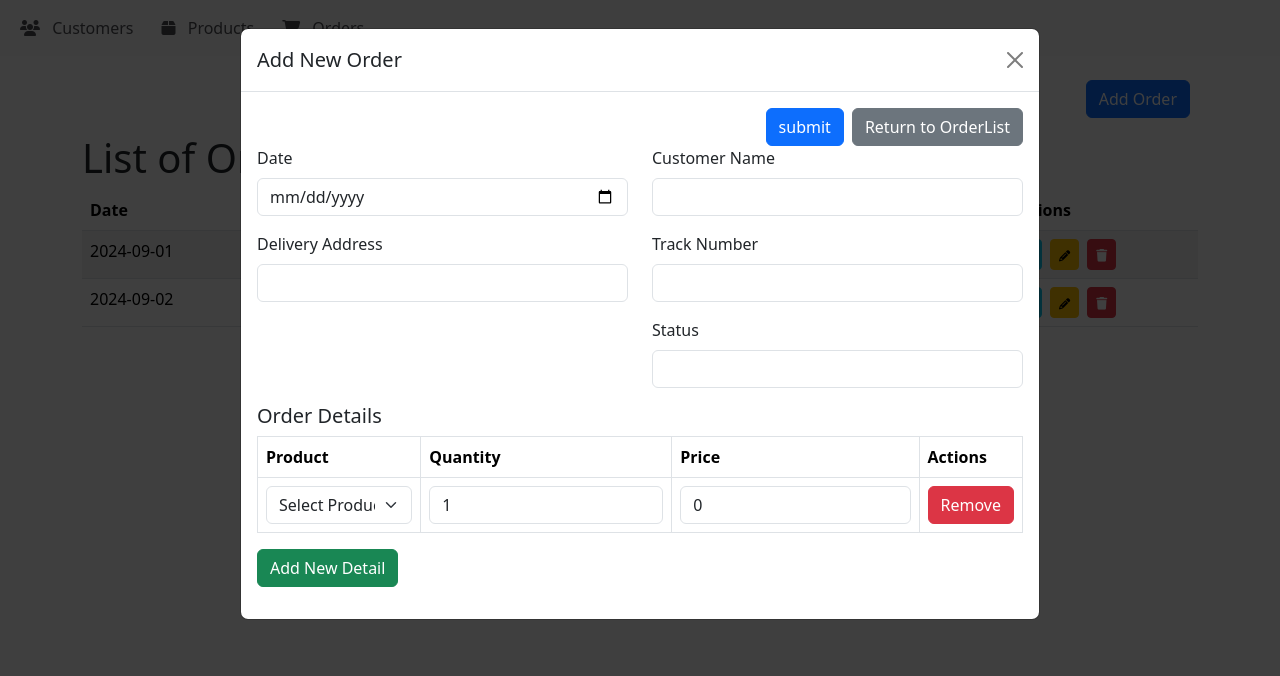
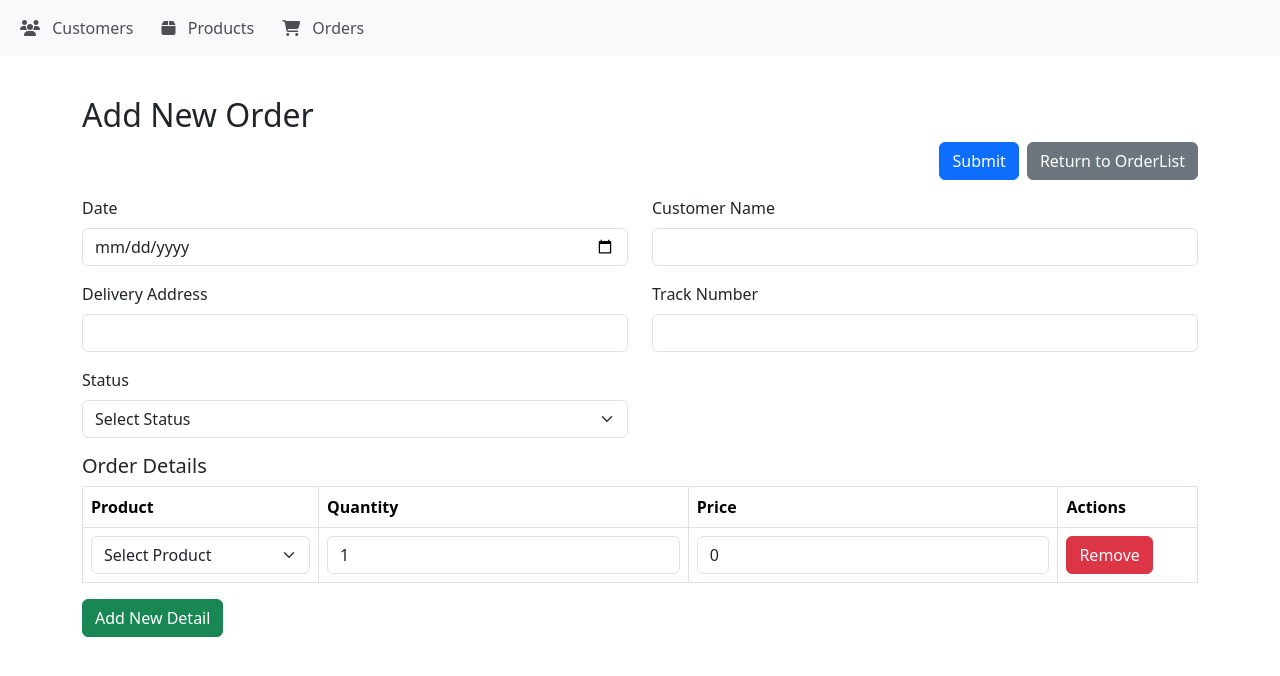
Before and after one commit to Abdarahmane/commercial-manager, a Vue app: page /orders in a window 1280 px wide. Both pictures are taken after a click on the button "Add Order". Shown: the top 676 px of the page. Built offline with nearby package versions, Linux system fonts and the light colour scheme.

Commit message:
delete modal

```diff
--- a/src/components/orders/order.vue
+++ b/src/components/orders/order.vue
@@ -1,11 +1,282 @@
 <template>
   <div class="container my-4">
     <div class="d-flex justify-content-end mb-3">
-      <!-- Bouton pour ajouter une commande et fermer -->
-      <button class="btn btn-primary me-2" data-bs-toggle="modal" data-bs-target="#addOrderModal">Add Order</button>
-      <!-- <button class="btn btn-secondary" data-bs-dismiss="modal">Close</button> -->
+      <!-- Bouton pour afficher le formulaire d'ajout -->
+      <button
+        v-if="!showEditForm && !showOrderDetails && !showAddForm"
+        class="btn btn-primary me-2"
+        @click="toggleAddForm"
+      >
+        Add Order
+      </button>
     </div>
 
+    <!-- Formulaire d'ajout -->
+    <div v-if="showAddForm" class="mb-5">
+      <h2>Add New Order</h2>
+      <div class="d-flex justify-content-end mb-3">
+        <button type="submit" class="btn btn-primary me-2">Submit</button>
+        <button type="button" class="btn btn-secondary" @click="toggleAddForm">
+          Return to OrderList
+        </button>
+      </div>
+
+      <form @submit.prevent="addOrder">
+        <!-- Contenu du formulaire d'ajout -->
+        <div class="row">
+          <div class="mb-3 col-md-6">
+            <label for="date" class="form-label">Date</label>
+            <input
+              v-model="newOrder.date"
+              type="date"
+              class="form-control"
+              id="date"
+              required
+            />
+          </div>
+          <div class="mb-3 col-md-6">
+            <label for="customer" class="form-label">Customer Name</label>
+            <input
+              v-model="newOrder.customerName"
+              type="text"
+              class="form-control"
+              id="customer"
+              required
+            />
+          </div>
+          <div class="mb-3 col-md-6">
+            <label for="address" class="form-label">Delivery Address</label>
+            <input
+              v-model="newOrder.deliveryAddress"
+              type="text"
+              class="form-control"
+              id="address"
+              required
+            />
+          </div>
+          <div class="mb-3 col-md-6">
+            <label for="trackNumber" class="form-label">Track Number</label>
+            <input
+              v-model="newOrder.trackNumber"
+              type="text"
+              class="form-control"
+              id="trackNumber"
+              required
+            />
+          </div>
+          <div class="mb-3 col-md-6">
+            <label for="status" class="form-label">Status</label>
+            <select
+              v-model="newOrder.status"
+              class="form-select"
+              id="status"
+              required
+            >
+              <option disabled value="">Select Status</option>
+              <option>Processing</option>
+              <option>Shipped</option>
+              <option>Delivered</option>
+            </select>
+          </div>
+        </div>
+
+        <!-- Section des détails de commande -->
+        <div class="mb-3">
+          <h5>Order Details</h5>
+          <table class="table table-bordered">
+            <thead>
+              <tr>
+                <th>Product</th>
+                <th>Quantity</th>
+                <th>Price</th>
+                <th>Actions</th>
+              </tr>
+            </thead>
+            <tbody>
+              <tr v-for="(detail, index) in newOrder.details" :key="index">
+                <td>
+                  <select v-model="detail.product" class="form-select" required>
+                    <option disabled value="">Select Product</option>
+                    <option
+                      v-for="product in products"
+                      :key="product.id"
+                      :value="product.name"
+                    >
+                      {{ product.name }}
+                    </option>
+                  </select>
+                </td>
+                <td>
+                  <input
+                    v-model.number="detail.quantity"
+                    type="number"
+                    class="form-control"
+                    min="1"
+                  />
+                </td>
+                <td>
+                  <input
+                    v-model.number="detail.price"
+                    type="number"
+                    class="form-control"
+                    min="0"
+                  />
+                </td>
+                <td>
+                  <button
+                    type="button"
+                    class="btn btn-danger"
+                    @click="removeDetail(index)"
+                  >
+                    Remove
+                  </button>
+                </td>
+              </tr>
+            </tbody>
+          </table>
+          <button type="button" class="btn btn-success" @click="addNewDetail">
+            Add New Detail
+          </button>
+        </div>
+      </form>
+    </div>
+
+    <!-- Formulaire d'édition -->
+    <div v-if="showEditForm" class="mb-5">
+      <h2>Edit Order</h2>
+      <div class="d-flex justify-content-end mb-3">
+        <button type="submit" class="btn btn-primary me-2">Submit</button>
+        <button type="button" class="btn btn-secondary" @click="cancelEdit">
+          Return to OrderList
+        </button>
+      </div>
+
+      <form @submit.prevent="submitEdit">
+        <!-- Champs de formulaire d'édition -->
+        <div class="row">
+          <div class="mb-3 col-md-6">
+            <label for="editDate" class="form-label">Date</label>
+            <input
+              v-model="selectedOrder.date"
+              type="date"
+              class="form-control"
+              id="editDate"
+              required
+            />
+          </div>
+          <div class="mb-3 col-md-6">
+            <label for="editCustomer" class="form-label">Customer Name</label>
+            <input
+              v-model="selectedOrder.customerName"
+              type="text"
+              class="form-control"
+              id="editCustomer"
+              required
+            />
+          </div>
+          <div class="mb-3 col-md-6">
+            <label for="editAddress" class="form-label">Delivery Address</label>
+            <input
+              v-model="selectedOrder.deliveryAddress"
+              type="text"
+              class="form-control"
+              id="editAddress"
+              required
+            />
+          </div>
+          <div class="mb-3 col-md-6">
+            <label for="editTrackNumber" class="form-label">Track Number</label>
+            <input
+              v-model="selectedOrder.trackNumber"
+              type="text"
+              class="form-control"
+              id="editTrackNumber"
+              required
+            />
+          </div>
+          <div class="mb-3 col-md-6">
+            <label for="editStatus" class="form-label">Status</label>
+            <select
+              v-model="selectedOrder.status"
+              class="form-select"
+              id="editStatus"
+              required
+            >
+              <option disabled value="">Select Status</option>
+              <option>Processing</option>
+              <option>Shipped</option>
+              <option>Delivered</option>
+            </select>
+          </div>
+        </div>
+
+        <!-- Section des détails de commande pour l'édition -->
+        <div class="mb-3">
+          <h5>Order Details</h5>
+          <table class="table table-bordered">
+            <thead>
+              <tr>
+                <th>Product</th>
+                <th>Quantity</th>
+                <th>Price</th>
+                <th>Actions</th>
+              </tr>
+            </thead>
+            <tbody>
+              <tr v-for="(detail, index) in selectedOrder.details" :key="index">
+                <td>
+                  <select v-model="detail.product" class="form-select">
+                    <option disabled value="">Select Product</option>
+                    <option
+                      v-for="product in products"
+                      :key="product.id"
+                      :value="product.name"
+                    >
+                      {{ product.name }}
+                    </option>
+                  </select>
+                </td>
+                <td>
+                  <input
+                    v-model.number="detail.quantity"
+                    type="number"
+                    class="form-control"
+                    min="1"
+                  />
+                </td>
+                <td>
+                  <input
+                    v-model.number="detail.price"
+                    type="number"
+                    class="form-control"
+                    min="0"
+                  />
+                </td>
+                <td>
+                  <button
+                    type="button"
+                    class="btn btn-danger"
+                    @click="removeDetailFromEdit(index)"
+                  >
+                    Remove
+                  </button>
+                </td>
+              </tr>
+            </tbody>
+          </table>
+          <button
+            type="button"
+            class="btn btn-success"
+            @click="addNewDetailToEdit"
+          >
+            Add New Detail
+          </button>
+        </div>
+      </form>
+    </div>
+
+    <!-- Liste des commandes (masquée si en mode ajout ou édition) -->
+    <div v-if="!showAddForm && !showEditForm && !showOrderDetails">
       <h1>List of Orders</h1>
       <table class="table table-striped col-12">
         <thead>
@@ -26,166 +297,53 @@
             <td>{{ order.trackNumber }}</td>
             <td>{{ order.status }}</td>
             <td>
-           <button class="btn btn-info btn-sm me-2" @click="showModal('view', product)">
-               <i class="fa fa-eye" style="font-size: 0.8em;"></i>
+              <button
+                class="btn btn-info btn-sm me-2"
+                @click="viewOrderDetails(order)"
+              >
+                <i class="fas fa-eye"></i>
+                <!-- Icône "View" -->
               </button>
-            <button class="btn btn-warning btn-sm me-2" @click="showModal('edit', product)">
-               <i class="fa fa-pencil" style="font-size: 0.8em;"></i>
+              <button
+                class="btn btn-warning btn-sm me-2"
+                @click="editOrder(order)"
+              >
+                <i class="fas fa-edit"></i>
+                <!-- Icône "Edit" -->
               </button>
-            <button class="btn btn-danger btn-sm" @click="showModal('delete', product.id)">
-             <i class="fa fa-trash" style="font-size: 0.9em;"></i>
+              <button
+                class="btn btn-danger btn-sm"
+                @click="deleteOrder(order.id)"
+              >
+                <i class="fas fa-trash"></i>
+                <!-- Icône "Delete" -->
               </button>
             </td>
           </tr>
         </tbody>
       </table>
-
-    <!-- Modal pour ajouter une commande -->
-    <div class="modal fade" id="addOrderModal" tabindex="-1" aria-labelledby="addOrderModalLabel" aria-hidden="true">
-      <div class="modal-dialog modal-lg"> <!-- Adjusted to large modal -->
-        <div class="modal-content">
-          <div class="modal-header">
-            <h5 class="modal-title" id="addOrderModalLabel">Add New Order</h5>
-            <button type="button" class="btn-close" data-bs-dismiss="modal" aria-label="Close"></button>
-          </div>
-          <div class="modal-body">
-            <form @submit.prevent="addOrder">
-              <div class="row">
-                <div class="d-flex justify-content-end">
-                <button type="submit" class="btn btn-primary me-2">submit</button>
-                <button type="button" class="btn btn-secondary" data-bs-dismiss="modal">Return to OrderList</button>
-              </div>
-                <div class="col-md-6 mb-3">
-                  <label for="date" class="form-label">Date</label>
-                  <input v-model="newOrder.date" type="date" class="form-control" id="date" required>
-                </div>
-                <div class="col-md-6 mb-3">
-                  <label for="customerName" class="form-label">Customer Name</label>
-                  <input v-model="newOrder.customerName" type="text" class="form-control" id="customerName" required>
-                </div>
     </div>
 
-              <div class="row">
-                <div class="col-md-6 mb-3">
-                  <label for="deliveryAddress" class="form-label">Delivery Address</label>
-                  <input v-model="newOrder.deliveryAddress" type="text" class="form-control" id="deliveryAddress" required>
-                </div>
-                <div class="col-md-6 mb-3">
-                  <label for="trackNumber" class="form-label">Track Number</label>
-                  <input v-model="newOrder.trackNumber" type="text" class="form-control" id="trackNumber" required>
-                </div>
-              </div>
-
-              <!-- Status moved to the right side -->
-              <div class="row">
-                <div class="col-md-6 mb-3 offset-md-6">
-                  <label for="status" class="form-label">Status</label>
-                  <select v-model="newOrder.status" class="form-control" id="status" required>
-                    <option value="Processing">Processing</option>
-                    <option value="Shipped">Shipped</option>
-                    <option value="Delivered">Delivered</option>
-                  </select>
-                </div>
-              </div>
-
-              <!-- Order Details Section -->
-              <div class="mb-3">
-                <h5>Order Details</h5>
-                <table class="table table-bordered">
-                  <thead>
-                    <tr>
-                      <th>Product</th>
-                      <th>Quantity</th>
-                      <th>Price</th>
-                      <th>Actions</th>
-                    </tr>
-                  </thead>
-                  <tbody>
-                    <tr v-for="(detail, index) in newOrder.details" :key="index">
-                      <td>
-                        <select v-model="detail.product" class="form-select" required>
-                          <option disabled value="">Select Product</option>
-                          <option v-for="product in products" :key="product.id" :value="product.name">{{ product.name }}</option>
-                        </select>
-                      </td>
-                      <td>
-                        <input v-model.number="detail.quantity" type="number" class="form-control" min="1" value="1" />
-                      </td>
-                      <td>
-                        <input v-model.number="detail.price" type="number" class="form-control" min="0" />
-                      </td>
-                      <td>
-                        <button type="button" class="btn btn-danger" @click="removeDetail(index)">Remove</button>
-                      </td>
-                    </tr>
-                  </tbody>
-                </table>
-                <button type="button" class="btn btn-success" @click="addNewDetail">Add New Detail</button>
-              </div>
-
-              <div class="d-flex justify-content-end">
-
-              </div>
-            </form>
-          </div>
-        </div>
-      </div>
-    </div>
-
-    <!-- Modal pour afficher, éditer ou supprimer une commande -->
-    <div class="modal fade" id="orderModal" tabindex="-1" aria-labelledby="orderModalLabel" aria-hidden="true">
-      <div class="modal-dialog">
-        <div class="modal-content">
-          <div class="modal-header">
-            <h5 class="modal-title" id="orderModalLabel">{{ modalTitle }}</h5>
-            <button type="button" class="btn-close" data-bs-dismiss="modal" aria-label="Close"></button>
-          </div>
-          <div class="modal-body">
-            <!-- Contenu du modal selon l'action -->
-            <div v-if="modalAction === 'view'">
+    <!-- Détails de la commande (masquée si en mode ajout ou édition) -->
+    <div v-if="showOrderDetails">
+      <h2>Order Details</h2>
       <p><strong>Date:</strong> {{ selectedOrder.date }}</p>
-              <p><strong>Customer:</strong> {{ selectedOrder.customerName }}</p>
-              <p><strong>Delivery Address:</strong> {{ selectedOrder.deliveryAddress }}</p>
+      <p><strong>Customer Name:</strong> {{ selectedOrder.customerName }}</p>
+      <p>
+        <strong>Delivery Address:</strong> {{ selectedOrder.deliveryAddress }}
+      </p>
       <p><strong>Track Number:</strong> {{ selectedOrder.trackNumber }}</p>
       <p><strong>Status:</strong> {{ selectedOrder.status }}</p>
-            </div>
 
-            <div v-if="modalAction === 'edit'">
-              <form @submit.prevent="submitEdit">
-                <div class="mb-3">
-                  <label for="date" class="form-label">Date</label>
-                  <input v-model="selectedOrder.date" type="date" class="form-control" id="date">
-                </div>
-                <div class="mb-3">
-                  <label for="customerName" class="form-label">Customer Name</label>
-                  <input v-model="selectedOrder.customerName" type="text" class="form-control" id="customerName">
-                </div>
-                <div class="mb-3">
-                  <label for="deliveryAddress" class="form-label">Delivery Address</label>
-                  <input v-model="selectedOrder.deliveryAddress" type="text" class="form-control" id="deliveryAddress">
-                </div>
-                <div class="mb-3">
-                  <label for="trackNumber" class="form-label">Track Number</label>
-                  <input v-model="selectedOrder.trackNumber" type="text" class="form-control" id="trackNumber">
-                </div>
-                <div class="mb-3">
-                  <label for="status" class="form-label">Status</label>
-                  <input v-model="selectedOrder.status" type="text" class="form-control" id="status">
-                </div>
-                <button type="submit" class="btn btn-primary">Save Changes</button>
-              </form>
-            </div>
+      <h5>Order Items</h5>
+      <ul>
+        <li v-for="(detail, index) in selectedOrder.details" :key="index">
+          {{ detail.product }} - Quantity: {{ detail.quantity }} - Price:
+          {{ detail.price }}
+        </li>
+      </ul>
 
-            <div v-if="modalAction === 'delete'">
-              <p>Are you sure you want to delete this order from {{ selectedOrder.customerName }}?</p>
-            </div>
-          </div>
-          <div class="modal-footer">
-            <button type="button" class="btn btn-secondary" data-bs-dismiss="modal">Close</button>
-            <button v-if="modalAction === 'delete'" type="button" class="btn btn-danger" @click="confirmDelete">Delete</button>
-          </div>
-        </div>
-      </div>
+      <button class="btn btn-secondary" @click="hideOrderDetails">Close</button>
     </div>
   </div>
 </template>
@@ -194,80 +352,113 @@
 export default {
   data() {
     return {
+      showAddForm: false,
+      showEditForm: false,
+      showOrderDetails: false,
       orders: [
-        { id: 1, date: '2024-09-01', customerName: 'John Doe', deliveryAddress: '123 Main St', trackNumber: 'TRACK123', status: 'Shipped' },
-        { id: 2, date: '2024-09-02', customerName: 'Jane Smith', deliveryAddress: '456 Elm St', trackNumber: 'TRACK456', status: 'Processing' }
+        {
+          id: 1,
+          date: "2024-09-01",
+          customerName: "John Doe",
+          deliveryAddress: "123 Main St",
+          trackNumber: "TRACK123",
+          status: "Shipped",
+          details: [{ product: "Product 1", quantity: 2, price: 100 }],
+        },
+        {
+          id: 2,
+          date: "2024-09-02",
+          customerName: "Jane Smith",
+          deliveryAddress: "456 Elm St",
+          trackNumber: "TRACK456",
+          status: "Processing",
+          details: [{ product: "Product 2", quantity: 1, price: 50 }],
+        },
+      ],
+      products: [
+        { id: 1, name: "Product 1" },
+        { id: 2, name: "Product 2" },
       ],
       newOrder: {
-        date: '',
-        customerName: '',
-        deliveryAddress: '',
-        trackNumber: '',
-        status: '',
-        details: [{ product: '', quantity: 1, price: 0 }]
+        date: "",
+        customerName: "",
+        deliveryAddress: "",
+        trackNumber: "",
+        status: "",
+        details: [{ product: "", quantity: 1, price: 0 }],
       },
-      products: [
-        { id: 1, name: 'Product 1' },
-        { id: 2, name: 'Product 2' }
-      ],
-      selectedOrder: {},
-      modalAction: '',
-      modalTitle: ''
+      selectedOrder: null,
     };
   },
   methods: {
-    showModal(action, order) {
-      this.modalAction = action;
-      this.selectedOrder = { ...order };
-      this.modalTitle = action === 'view' ? 'View Order' : action === 'edit' ? 'Edit Order' : 'Delete Order';
-      const modal = new bootstrap.Modal(document.getElementById('orderModal'));
-      modal.show();
+    toggleAddForm() {
+      this.showAddForm = !this.showAddForm;
+      this.showEditForm = false;
+      this.showOrderDetails = false;
+      this.newOrder = {
+        date: "",
+        customerName: "",
+        deliveryAddress: "",
+        trackNumber: "",
+        status: "",
+        details: [{ product: "", quantity: 1, price: 0 }],
+      };
     },
     addOrder() {
-      this.orders.push({
-        ...this.newOrder,
-        id: this.orders.length + 1
-      });
-      alert(`Order for ${this.newOrder.customerName} added successfully.`);
-      this.newOrder = {
-        date: '',
-        customerName: '',
-        deliveryAddress: '',
-        trackNumber: '',
-        status: '',
-        details: [{ product: '', quantity: 1, price: 0 }]
-      };
-      const modal = bootstrap.Modal.getInstance(document.getElementById('addOrderModal'));
-      modal.hide();
+      const newId = Date.now();
+      this.orders.push({ ...this.newOrder, id: newId });
+      this.showAddForm = false;
+    },
+    viewOrderDetails(order) {
+      this.selectedOrder = { ...order };
+      this.showOrderDetails = true;
+      this.showEditForm = false;
+      this.showAddForm = false;
+    },
+    hideOrderDetails() {
+      this.showOrderDetails = false;
+    },
+    editOrder(order) {
+      this.selectedOrder = { ...order };
+      this.showEditForm = true;
+      this.showOrderDetails = false;
+      this.showAddForm = false;
+    },
+    submitEdit() {
+      const index = this.orders.findIndex(
+        (order) => order.id === this.selectedOrder.id
+      );
+      if (index !== -1) {
+        this.orders.splice(index, 1, this.selectedOrder);
+        this.showEditForm = false;
+      }
+    },
+    cancelEdit() {
+      this.showEditForm = false;
+    },
+    deleteOrder(orderId) {
+      const order = this.orders.find((order) => order.id === orderId);
+      if (
+        confirm(
+          `Are you sure you want to delete the order for ${order.customerName}?`
+        )
+      ) {
+        this.orders = this.orders.filter((order) => order.id !== orderId);
+        alert(`Order for ${order.customerName} has been deleted.`);
+      }
     },
     addNewDetail() {
-      this.newOrder.details.push({ product: '', quantity: 1, price: 0 });
+      this.newOrder.details.push({ product: "", quantity: 1, price: 0 });
     },
     removeDetail(index) {
       this.newOrder.details.splice(index, 1);
     },
-    submitEdit() {
-      const index = this.orders.findIndex(order => order.id === this.selectedOrder.id);
-      if (index !== -1) {
-        this.orders.splice(index, 1, this.selectedOrder);
-        alert('Order updated successfully.');
-        const modal = bootstrap.Modal.getInstance(document.getElementById('orderModal'));
-        modal.hide();
-      }
+    addNewDetailToEdit() {
+      this.selectedOrder.details.push({ product: "", quantity: 1, price: 0 });
     },
-    confirmDelete() {
-      const index = this.orders.findIndex(order => order.id === this.selectedOrder.id);
-      if (index !== -1) {
-        this.orders.splice(index, 1);
-        alert('Order deleted successfully.');
-        const modal = bootstrap.Modal.getInstance(document.getElementById('orderModal'));
-        modal.hide();
-      }
-    }
-  }
+    removeDetailFromEdit(index) {
+      this.selectedOrder.details.splice(index, 1);
+    },
+  },
 };
 </script>
-
-<style>
-/* Optional: Custom CSS for spacing and alignment */
-</style>
```
Lines whose indentation alone changed are shown as unchanged.
